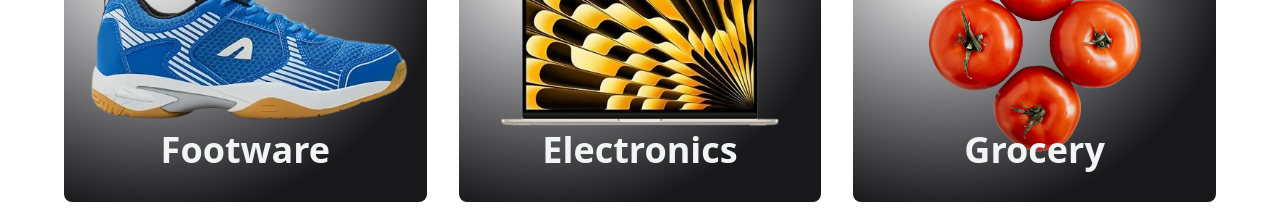
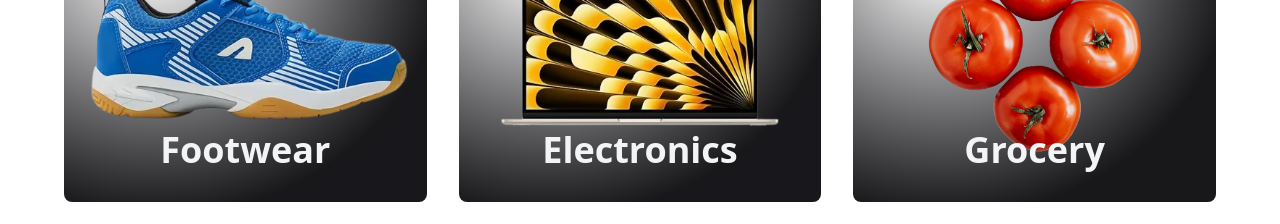
Before and after one commit to devHksingh/ecom-client-nextjs, a Next.js app: page / in a window 1280 px wide. Shown: the part 2300-2524 px from the top of the page. Built offline with nearby package versions, Linux system fonts and the light colour scheme; no server answers.

Commit message:
fix typo and add link href

```diff
--- a/components/FeaturesSection1.tsx
+++ b/components/FeaturesSection1.tsx
@@ -1,5 +1,6 @@
 import React from "react";
 import Image from "next/image";
+import Link from "next/link";
 const FeaturesSection = () => {
   const category = [
     {
@@ -22,8 +23,8 @@
     },
     {
       image: "/assets/Boldfit_Badminton_Shoes-removebg-preview.webp",
-      title: "Footware",
-      describtion: "Footware category",
+      title: "Footwear",
+      describtion: "Footwear category",
       id: "4",
     },
     {
@@ -44,7 +45,7 @@
       <div className="mx-auto max-w-2xl px-4 py-0 sm:px-6 sm:py-24 lg:max-w-7xl lg:px-8 ">
         <h2 className="text-2xl font-bold tracking-tight text-gray-900">
           Shop by Category
-          {/* {headTtitle} */}
+
         </h2>
 
         <div className="mt-6 grid grid-cols-1 gap-x-6 gap-y-10 sm:grid-cols-2 lg:grid-cols-3 xl:gap-x-8">
@@ -55,16 +56,16 @@
                 alt={cate.describtion}
                 width={200}
                 height={200}
-                className="aspect-square w-full rounded-md  object-cover group-hover:opacity-75 lg:aspect-auto lg:h-80 mix-blend-darken   hover:cursor-pointer bg-radial-[at_25%_25%] from-white to-zinc-900 to-75%"
+                className="aspect-square w-full rounded-md  object-cover group-hover:opacity-75 lg:aspect-auto lg:h-80 mix-blend-darken hover:cursor-pointer bg-radial-[at_25%_25%] from-white to-zinc-900 to-75%"
               />
               <div className="mt-4 flex justify-between">
                 <div>
-                  <h3 className="text-xl text-gray-100   absolute bottom-12 left-1/2 -translate-x-1/2 font-bold lg:text-4xl">
+                  <h3 className="text-xl text-gray-100 absolute bottom-12 left-1/2 -translate-x-1/2 font-bold lg:text-4xl ">
                     {/* TODO: INSERT Link category[id] */}
-                    <a href={""}>
+                    <Link href={`/category/${cate.title}`}>
                       <span aria-hidden="true" className="absolute inset-0 " />
                       {cate.title}
-                    </a>
+                    </Link>
                   </h3>
                   {/* <p className="mt-1 text-sm text-gray-500">{product.brand}</p> */}
                 </div>
```
